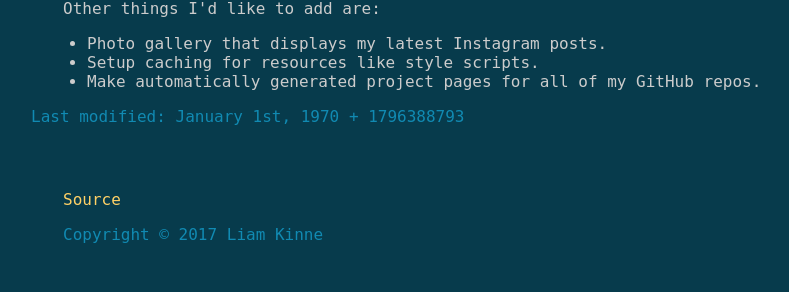
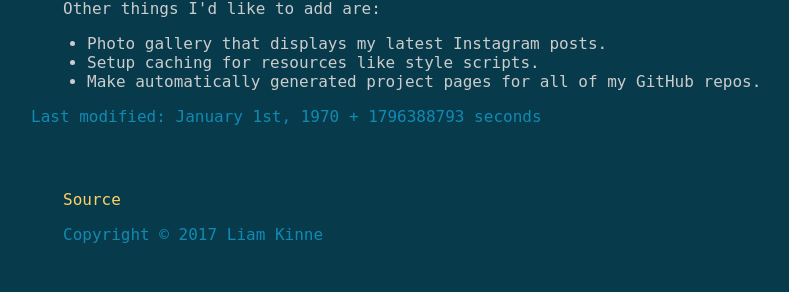
Before and after one commit to liamkinne/website, a PHP site: page /?p=building-myself-a-website in a window 1280 px wide. Shown: the part 876-1168 px from the top of the page, without its empty margins (225-1014 px from the left). Run offline with PHP 8.4, Linux system fonts and the light colour scheme; some web fonts are replaced.

Commit message:
forgot seconds after unix time

```diff
--- a/html/index.php
+++ b/html/index.php
@@ -38,7 +38,7 @@
 
 			// Display file modification time in not on homepage
 			if ($post_name != "home")
-				echo("<p class='file-time'>Last modified: January 1st, 1970 + " . filemtime($post_filename));
+				echo("<p class='file-time'>Last modified: January 1st, 1970 + " . filemtime($post_filename) . " seconds");
 		?>
 	</content>
 	<footer>
```
